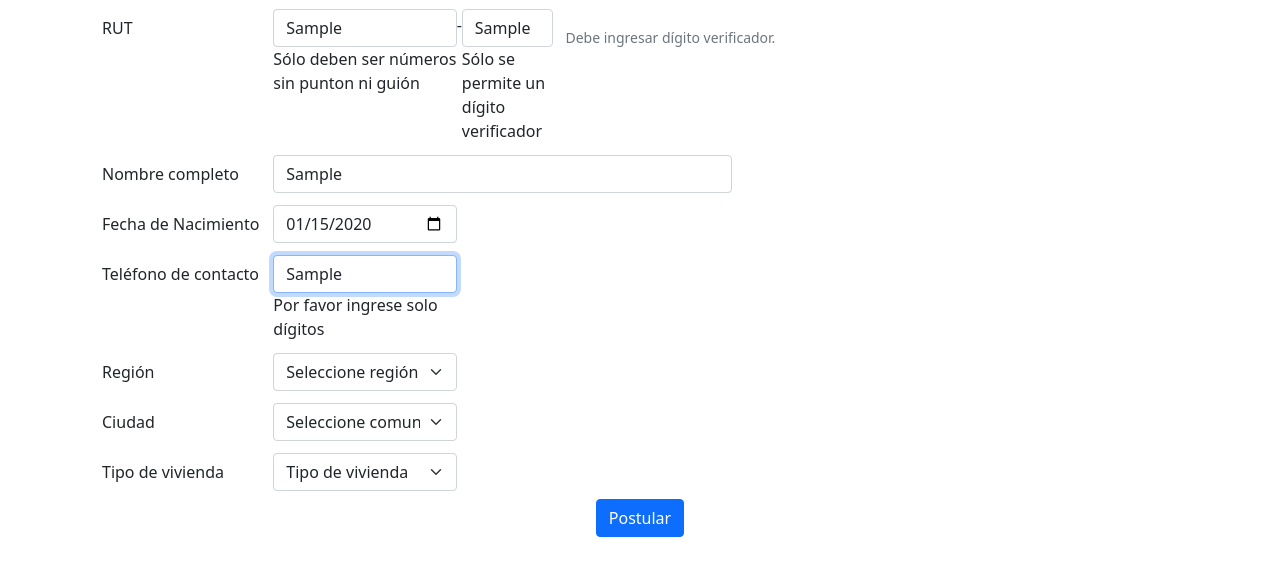
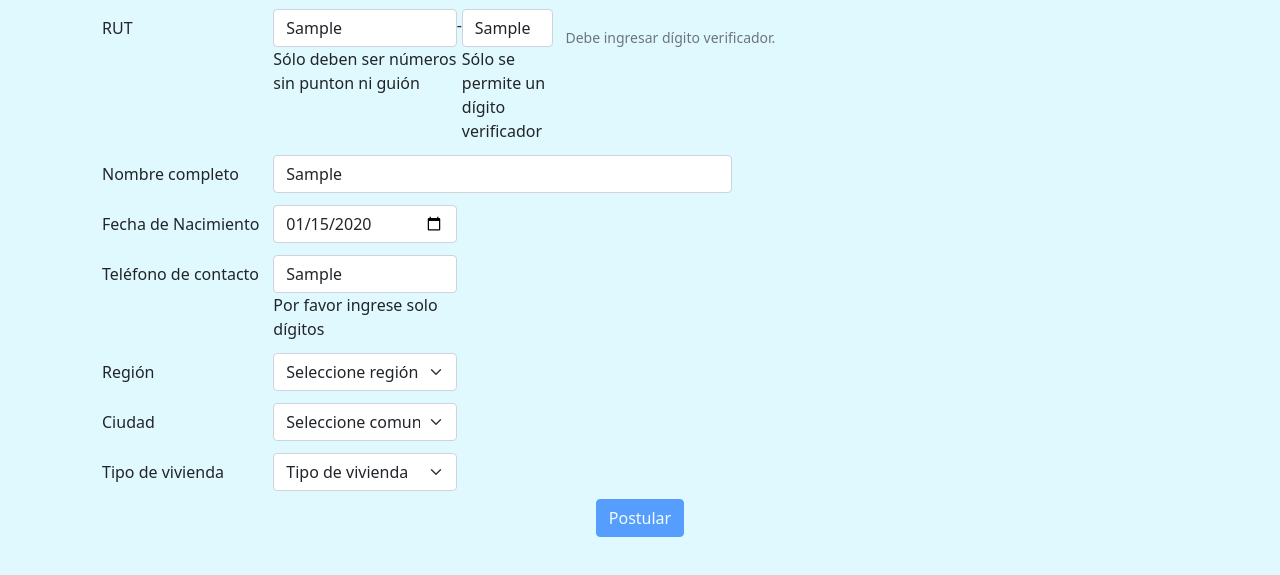
Before and after one commit to DouglasGuacaran/rescate_animal, a plain HTML site: page servicios.html in a window 1280 px wide. Both pictures are taken after typing "name@example.com", "Sample", "Sample", "Sample", "2020-01-15", "Sample" into the empty fields and a click on the button "Postular". Shown: the part 179-754 px from the top of the page. Drawn offline with nearby package versions, Linux system fonts and the light colour scheme.

Commit message:
Ajuste de comportamiento Boton

```diff
--- a/assets/css/servicios.css
+++ b/assets/css/servicios.css
@@ -1,4 +1,8 @@
 @import url('https://fonts.googleapis.com/css2?family=Dancing+Script&family=Montserrat&display=swap');
+
+body{
+    background-color: rgb(224, 249, 255);
+}
 
 .navbar{
     padding-right: 30px;
--- a/assets/js/servicios.js
+++ b/assets/js/servicios.js
@@ -1,15 +1,27 @@
 $(document).ready(function () {
+
+
     TDate = ()=> {
-      console.log("object");
-    var UserDate = document.getElementById("userdate").value;
-    var ToDate = new Date();
 
-    if (new Date(UserDate).getTime() <= ToDate.getTime()) {
-          alert("La fecha seleccionada debe ser mayor al 2001");
+    let UserDate = document.getElementById("userdate").value;
+    let ToDate = new Date();
+
+    ToDate.setFullYear(2001,12,0)
+
+    if (new Date(UserDate).getTime() >= new Date(ToDate).getTime()) {
+          alert("Error, La fecha seleccionada debe ser previo al 01/01/2002");
+
+          $('#button').on('click', function () {
+            $(this).prop("disabled", true);
+          })
           return false;
+    }else{
+      $('#button').on('click', function () {
+        $(this).prop("disabled", false);
+        return true;
+      })
     }
-    return true;
-  }
+  },
   $("#formulario").validate({
     rules: {
       rut:{
--- a/servicios.html
+++ b/servicios.html
@@ -94,7 +94,7 @@
                         <label class="col-form-label">Fecha de Nacimiento</label>
                     </div>
                     <div class="col-10 col-sm-4 col-md-4 col-lg-3 col-xl-2 m-0 p-0">
-                        <input type="date" id="userdate" name="fechaNac"  class="form-control" onchange="TDate()" required>
+                        <input type="date" id="userdate" name="fechaNac" class="form-control" onchange="TDate()" required>
                     </div>
                 </div>
                 <div class="row m-1 p-1">
@@ -140,7 +140,7 @@
                 </div>
                 <div class="row ">
                     <div class="col-auto mx-auto">
-                        <button class="btn btn-primary" type="submit">Postular</button>
+                        <button id="button" class="btn btn-primary" type="submit">Postular</button>
                     </div>
                 </div>
 
```
